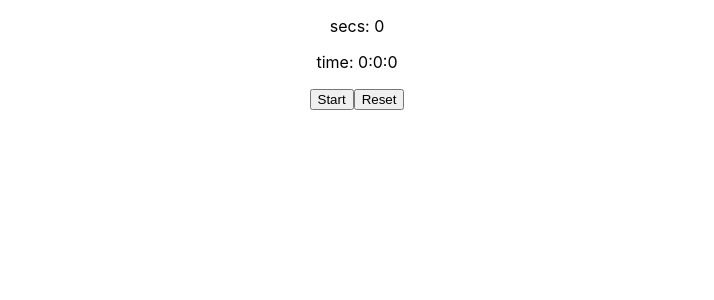
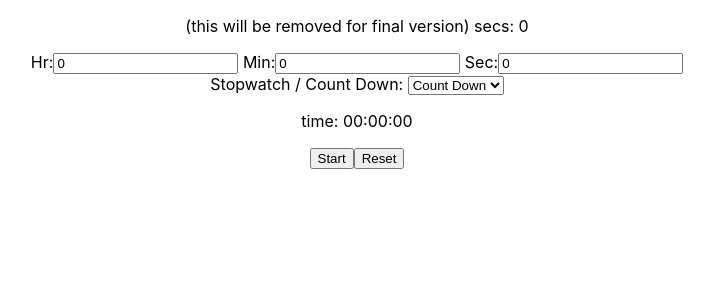
Before and after one commit to SWerbeck/timer-app, a React (Create React App) app: page / in a window 1280 px wide. Shown: the top 300 px of the page, without its empty margins (283-997 px from the left). Built offline with nearby package versions, Linux system fonts and the light colour scheme.

Commit message:
added hr min sec inputs

```diff
--- a/src/components/Timer.js
+++ b/src/components/Timer.js
@@ -1,16 +1,26 @@
 import { React, useState, useRef, useEffect } from "react";
 
 function Timer() {
+  /* counter everything runs off of */
   const [seconds, setSeconds] = useState(0);
+  /* hours, minutes and seconds displayed on the page counting up or down */
   const [displaySeconds, setDisplaySeconds] = useState(0);
   const [displayMinutes, setDisplayMinutes] = useState(0);
-  const [displayHours, setDisplayHours] = useState(5);
+  const [displayHours, setDisplayHours] = useState(0);
+  /* input times for countdown*/
+  const [inputHours, setInputHours] = useState(0);
+  const [inputMinutes, setInputMinutes] = useState(0);
+  const [inputSeconds, setInputSeconds] = useState(0);
+  /* for making button switch start/stop */
   const [start, setStart] = useState(false);
-  const [countUp, setCountUp] = useState(true);
-  const [startTime, setStartTime] = useState(3);
+  /* for making counter count up or down */
+  const [countUp, setCountUp] = useState(false);
+  /* start time when counting down */
+  const [startTime, setStartTime] = useState(0);
 
   const timerId = useRef();
 
+  /*converts secs to hr:min:sec for count up */
   function timeDisplay(totalSeconds) {
     const totalMinutes = Math.floor(totalSeconds / 60);
 
@@ -23,6 +33,7 @@ function Timer() {
     setDisplayHours(hours);
   }
 
+  /*converts secs to hr:min:sec for count down */
   function timeDisplayCountdown(totalSeconds) {
     if (totalSeconds === 0) {
       stopTimer();
@@ -38,11 +49,12 @@ function Timer() {
     setDisplayMinutes(mins);
     setDisplayHours(hours);
 
-    if (displayHours === 0 && displayMinutes == 0 && displaySeconds == 0) {
+    if (displayHours === 0 && displayMinutes === 0 && displaySeconds === 0) {
       stopTimer();
     }
   }
 
+  /* starts the counter */
   const startTimer = () => {
     timerId.current = setInterval(() => {
       setSeconds((prev) => (prev += 1));
@@ -50,16 +62,39 @@ function Timer() {
     setStart(true);
   };
 
+  /* stops the counter */
   const stopTimer = () => {
     clearInterval(timerId.current);
     timerId.current = 0;
     setStart(false);
   };
 
+  /* rests the counter */
   const resetTimer = () => {
     setSeconds(0);
   };
 
+  /* sets count up or down */
+  const countUpDown = (event) => {
+    setCountUp(event.target.value);
+  };
+
+  /* sets start time for count down */
+  const handleStartHours = (event) => {
+    setInputHours(event.target.value);
+  };
+  const handleStartMinutes = (event) => {
+    setInputMinutes(event.target.value);
+  };
+  const handleStartSeconds = (event) => {
+    setInputSeconds(event.target.value);
+  };
+
+  const timeToSeconds = () => {
+    setStartTime(inputHours * 3600 + inputMinutes * 60 + inputSeconds);
+  };
+
+  /* watches seconds state and runs timeDisplay function everytime it changes */
   useEffect(() => {
     if (countUp) {
       timeDisplay(seconds);
@@ -68,12 +103,49 @@ function Timer() {
     }
   }, [seconds]);
 
+  useEffect(() => {
+    timeToSeconds();
+  }, [inputHours, inputMinutes, inputSeconds]);
+
   return (
     <div>
-      <p>secs: {seconds}</p>
+      <p>(this will be removed for final version) secs: {seconds}</p>
+
+      {!start && !countUp ? (
+        <form>
+          <label>Hr:</label>
+          <input
+            type={"number"}
+            value={inputHours}
+            onChange={handleStartHours}
+          />{" "}
+          <label>Min:</label>
+          <input
+            type={"number"}
+            value={inputMinutes}
+            onChange={handleStartMinutes}
+          />{" "}
+          <label>Sec:</label>
+          <input
+            type={"number"}
+            value={inputSeconds}
+            onChange={handleStartSeconds}
+          />{" "}
+        </form>
+      ) : (
+        ""
+      )}
+
+      <label>Stopwatch / Count Down: </label>
+      <select value={false} onChange={countUpDown}>
+        <option value={true}>Stopwatch</option>
+        <option value={false}>Count Down</option>
+      </select>
 
       <p>
-        time: {displayHours}:{displayMinutes}:{displaySeconds}
+        time: {displayHours < 10 ? "0" + displayHours : displayHours}:
+        {displayMinutes < 10 ? "0" + displayMinutes : displayMinutes}:
+        {displaySeconds < 10 ? "0" + displaySeconds : displaySeconds}
       </p>
 
       {start ? (
```
